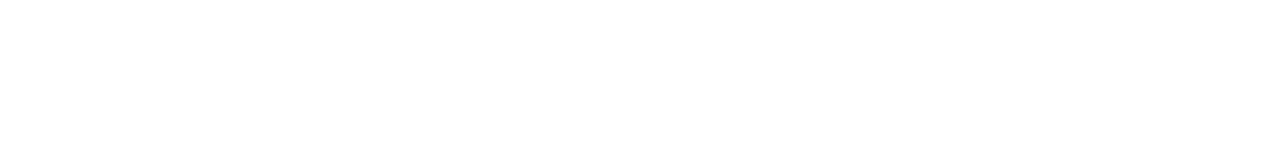
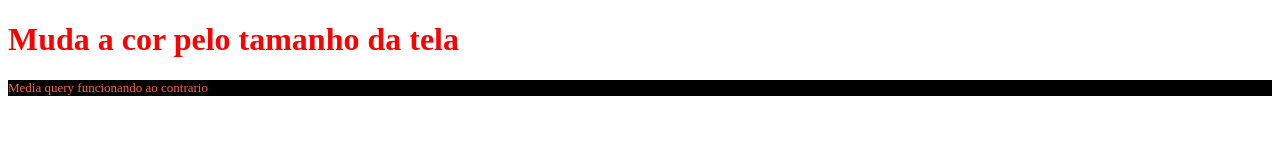
Before and after one commit to lcpfps/Estudo-Udemy, a plain HTML site: page RESPONSIVIDADE/index.html in a window 1280 px wide. Drawn offline with Linux system fonts and the light colour scheme.

Commit message:
inserção do modulo RESPONSIVIDADE

```diff
--- /dev/null
+++ b/RESPONSIVIDADE/css/style.css
@@ -0,0 +1,27 @@
+/* Media query */
+
+h1{
+    color: red;
+}
+
+@media screen and (max-width: 500px){
+    h1{
+        color: blue;
+    }
+
+}
+
+/* Min witdh */
+p{
+    background-color: aqua;
+    color: burlywood;
+    font-size: larger;
+}
+
+@media screen and (min-width: 800px){
+    p{
+        background-color: black;
+        color: tomato;
+        font-size: small;
+    }
+}
--- a/RESPONSIVIDADE/index.html
+++ b/RESPONSIVIDADE/index.html
@@ -2,10 +2,15 @@
 <html lang="en">
 <head>
     <meta charset="UTF-8">
+    <!-- TAG DE MEDIA QUERY(responsividade) -->
     <meta name="viewport" content="width=device-width, initial-scale=1.0">
-    <title>Document</title>
+    <title>Responsividade</title>
+    <link rel="stylesheet" href="css/style.css">
 </head>
 <body>
-
+    <!--1- Media query -->
+    <h1>Muda a cor pelo tamanho da tela</h1>
+    <!-- 2- Min-width -->
+    <p>Media query funcionando ao contrario</p>
 </body>
 </html>
```
